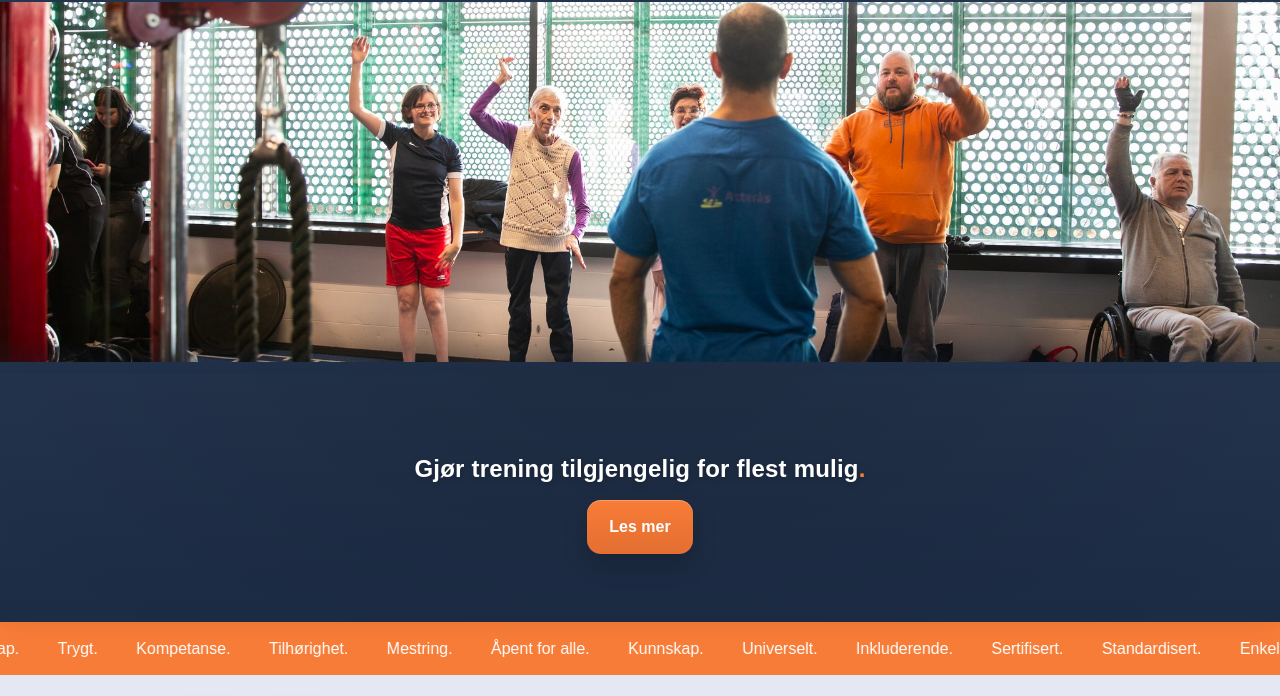
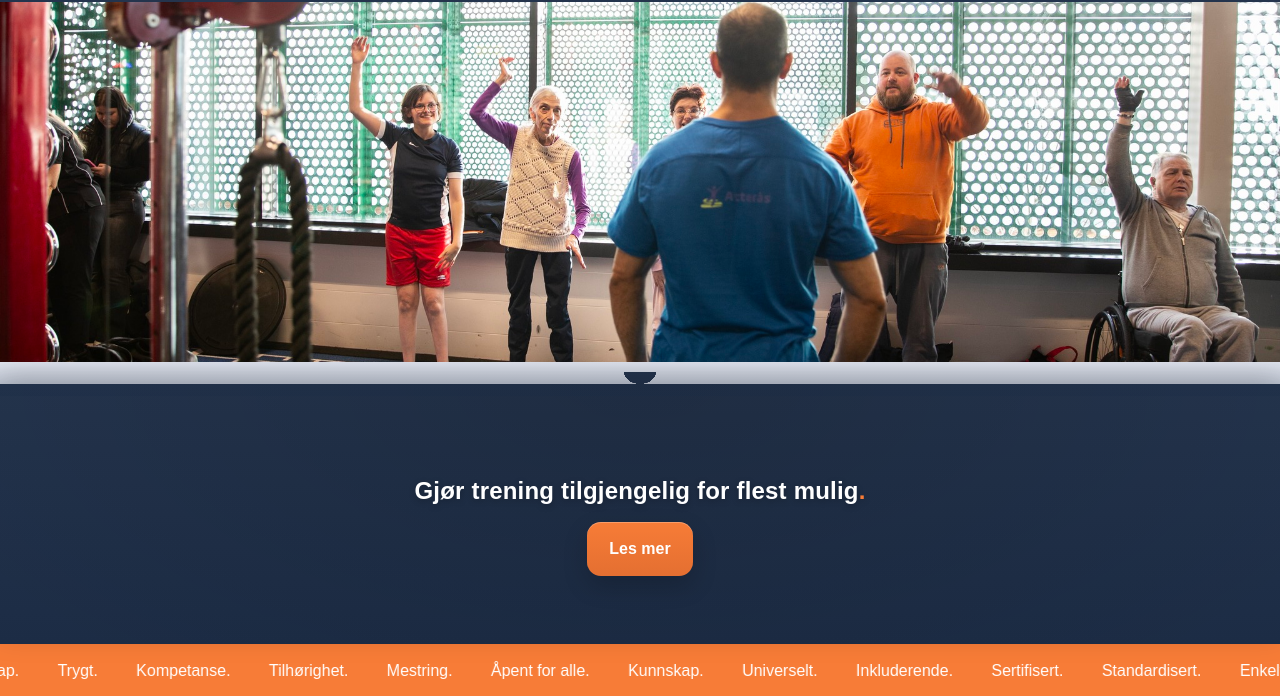
Before and after one commit to mystrongestside/main, a plain HTML site: page index.html in a window 1280 px wide. Shown: the part 85-781 px from the top of the page. Drawn offline with Linux system fonts and the light colour scheme.

Commit message:
Update index.html

```diff
--- a/index.html
+++ b/index.html
@@ -42,6 +42,11 @@
 
   <!-- 1) Toppbilde -->
   <section class="masthead"></section>
+
+
+  <!-- 1a) (VALGFRITT) Bølgekutt mellom bilde og blå flate -->
+<div class="wave-cut"></div>
+
 
   <!-- 2) Blå hero-boks som overlapper masthead -->
   <section class="hero-card">
```
